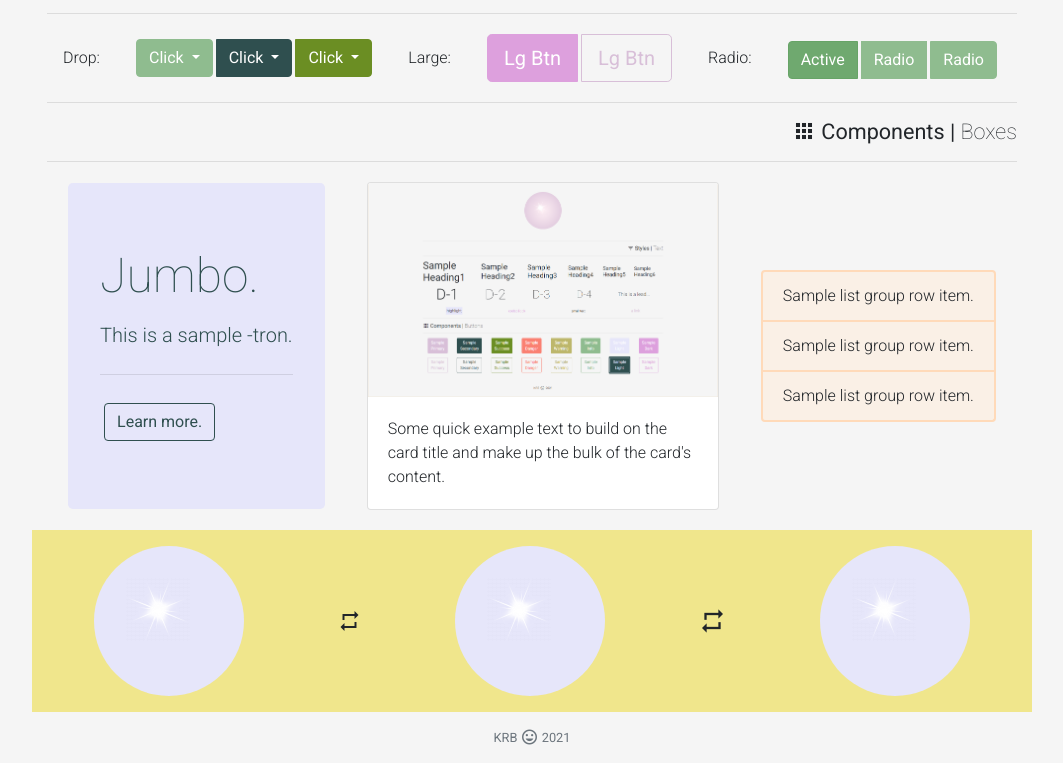
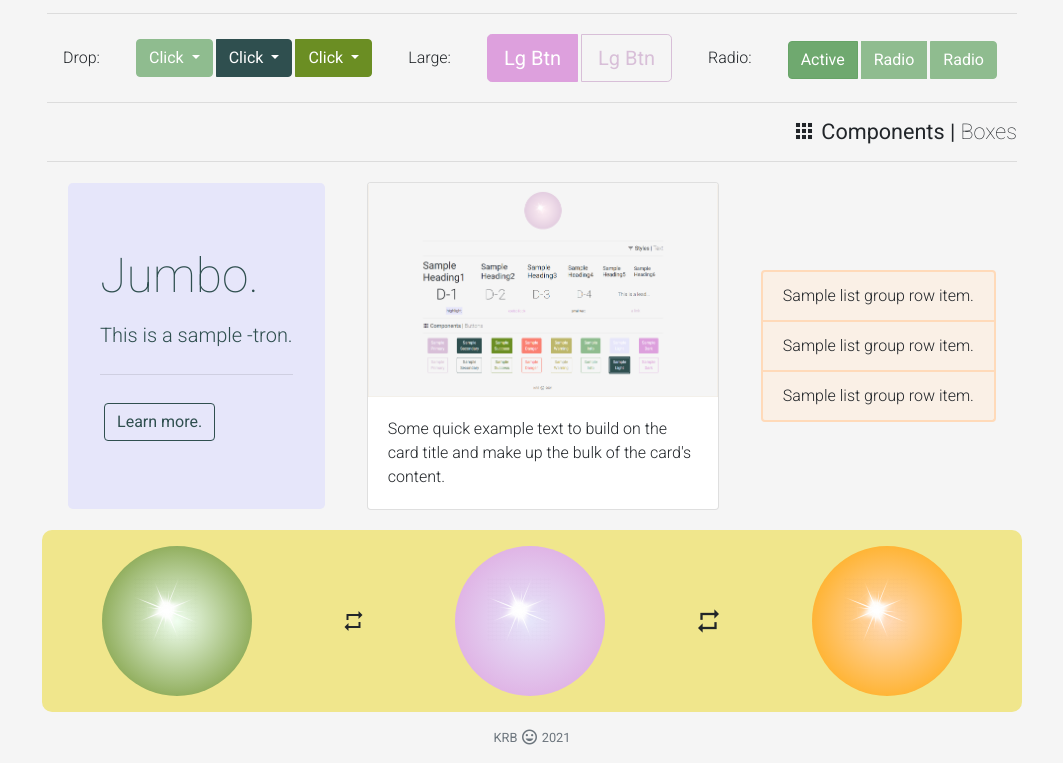
Before and after one commit to katsign/sass, a website: page index.html in a window 1280 px wide. Shown: the part 787-1550 px from the top of the page, without its empty margins (108-1171 px from the left). Drawn offline with nearby package versions, Linux system fonts and the light colour scheme.

Commit message:
styling + compiling

```diff
--- a/style.scss
+++ b/style.scss
@@ -131,6 +131,24 @@ body {
   background: rgb(255,240,245);
   background: radial-gradient(circle, rgba(255,240,245,1) 0%, rgba(216,191,216,1) 100%);
 }
+#orb2 {
+  background: rgb(240,255,240);
+  background: radial-gradient(circle, rgba(240,255,240,1) 0%, rgba(107,142,35,1) 100%);
+}
+#orb3 {
+  background: rgb(230,230,250);
+  background: radial-gradient(circle, rgba(230,230,250,1) 0%, rgba(221,160,221,1) 100%);
+}
+#orb4 {
+  background: rgb(255,218,185);
+  background: radial-gradient(circle, rgba(255,218,185,1) 0%, rgba(255,165,0,1) 100%);
+}
+#cloud {
+  border-radius: 10px;
+  max-width: 980px;
+  padding: 1.5rem;
+}
+
 
 /* Media Queries */
   @media (max-width: 690px) {
```
Also changed, not shown: style.css.
